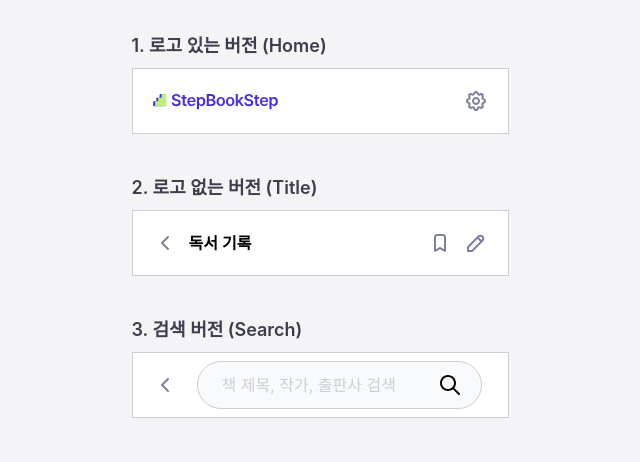
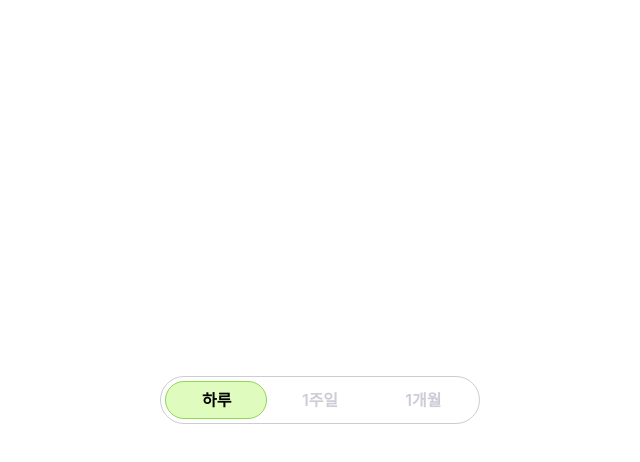
Before and after one commit to Leets-Official/StepBookStep-FE, a React (Vite) app: page / in a window 1280 px wide. Shown: the top 462 px of the page, without its empty margins (320-960 px from the left). Built offline with nearby package versions, Linux system fonts and the light colour scheme; a web font is replaced by a local one.

Commit message:
feat : segment 컴포넌트 구현

```diff
--- /dev/null
+++ b/src/components/Segment/Segment.styles.ts
@@ -0,0 +1,18 @@
+export const segmentContainer =
+  "relative flex h-12 w-full rounded-full border-1 border-gray-300 bg-white px-1";
+
+export const activePill = `
+  absolute
+  top-1 bottom-1
+  rounded-full
+  border-1 border-lime-500
+  bg-lime-200
+  transition-all duration-300 ease-out
+  `;
+
+export const segmentItem = "relative z-10 flex-1 flex items-center justify-center cursor-pointer";
+
+export const labelBase = "text-md font-semibold transition-colors duration-200";
+
+export const labelActive = "text-black";
+export const labelInactive = "text-gray-300";
--- /dev/null
+++ b/src/components/Segment/Segment.tsx
@@ -0,0 +1,59 @@
+import {
+  segmentContainer,
+  activePill,
+  segmentItem,
+  labelBase,
+  labelActive,
+  labelInactive,
+} from "./Segment.styles";
+
+export type SegmentValue = "day" | "week" | "month";
+
+interface SegmentOption {
+  label: string;
+  value: SegmentValue;
+}
+
+interface SegmentProps {
+  value: SegmentValue;
+  onChange: (value: SegmentValue) => void;
+}
+
+const OPTIONS: SegmentOption[] = [
+  { label: "하루", value: "day" },
+  { label: "1주일", value: "week" },
+  { label: "1개월", value: "month" },
+];
+
+export default function Segment({ value, onChange }: SegmentProps) {
+  const index = OPTIONS.findIndex((o) => o.value === value);
+
+  const leftClassMap: Record<number, string> = {
+    0: "left-1",
+    1: "left-1/3",
+    2: "left-2/3",
+  };
+
+  return (
+    <div className={segmentContainer}>
+      <div className={`${activePill} ${leftClassMap[index]} w-[calc(33.333%-4px)]`} />
+
+      {OPTIONS.map((option) => {
+        const isActive = option.value === value;
+
+        return (
+          <button
+            key={option.value}
+            type="button"
+            onClick={() => onChange(option.value)}
+            className={segmentItem}
+          >
+            <span className={`${labelBase} ${isActive ? labelActive : labelInactive}`}>
+              {option.label}
+            </span>
+          </button>
+        );
+      })}
+    </div>
+  );
+}
--- a/src/pages/PlayGround.tsx
+++ b/src/pages/PlayGround.tsx
@@ -1,65 +1,15 @@
-import React, { useState } from "react";
-import AppBar from "@/components/AppBar/AppBar";
+import { useState } from "react";
+import Segment from "@/components/Segment/Segment";
+import type { SegmentValue } from "@/components/Segment/Segment";
 
 export default function PlayGround() {
-  // 1. 검색어 상태 관리 (입력 테스트용)
-  const [searchText, setSearchText] = useState("");
-
-  // 2. 이벤트 핸들러
-  const handleBack = () => console.log("뒤로가기 클릭");
-  const handleSetting = () => console.log("설정 클릭");
-  const handleBookmark = () => console.log("북마크 클릭");
-  const handlePen = () => console.log("수정(Pen) 클릭");
-
-  // 검색어 변경 핸들러
-  const handleSearchChange = (e: React.ChangeEvent<HTMLInputElement>) => {
-    setSearchText(e.target.value);
-    console.log("현재 검색어:", e.target.value);
-  };
+  const [value, setValue] = useState<SegmentValue>("day");
 
   return (
-    <div className="min-h-screen p-8 flex flex-col items-center gap-10 bg-gray-100">
-
-      {/* 1. 로고 있는 버전 */}
-      <div className="flex flex-col gap-2">
-        <h2 className="text-lg font-semibold text-gray-700">1. 로고 있는 버전 (Home)</h2>
-        <div className="border border-gray-300 bg-white">
-          <AppBar
-            mode="logo"
-            onSettingClick={handleSetting}
-          />
-        </div>
+    <div className="min-h-screen flex items-center justify-center bg-white">
+      <div className="w-[320px]">
+        <Segment value={value} onChange={setValue} />
       </div>
-
-      {/* 2. 로고 없는 버전 */}
-      <div className="flex flex-col gap-2">
-        <h2 className="text-lg font-semibold text-gray-700">2. 로고 없는 버전 (Title)</h2>
-        <div className="border border-gray-300 bg-white">
-          <AppBar
-            mode="title"
-            title="독서 기록"
-            onBackClick={handleBack}
-            onBookmarkClick={handleBookmark}
-            onPenClick={handlePen}
-          />
-        </div>
-      </div>
-
-      {/* 3. 검색 버전 (탐색 탭)*/}
-      <div className="flex flex-col gap-2">
-        <h2 className="text-lg font-semibold text-gray-700">3. 검색 버전 (Search)</h2>
-
-        <div className="border border-gray-300 bg-white">
-          <AppBar
-            mode="search"
-            searchText={searchText}
-            onSearchTextChange={handleSearchChange}
-            onBackClick={handleBack}
-            searchPlaceholder="책 제목, 작가, 출판사 검색"
-          />
-        </div>
-      </div>
-
     </div>
   );
 }
```
